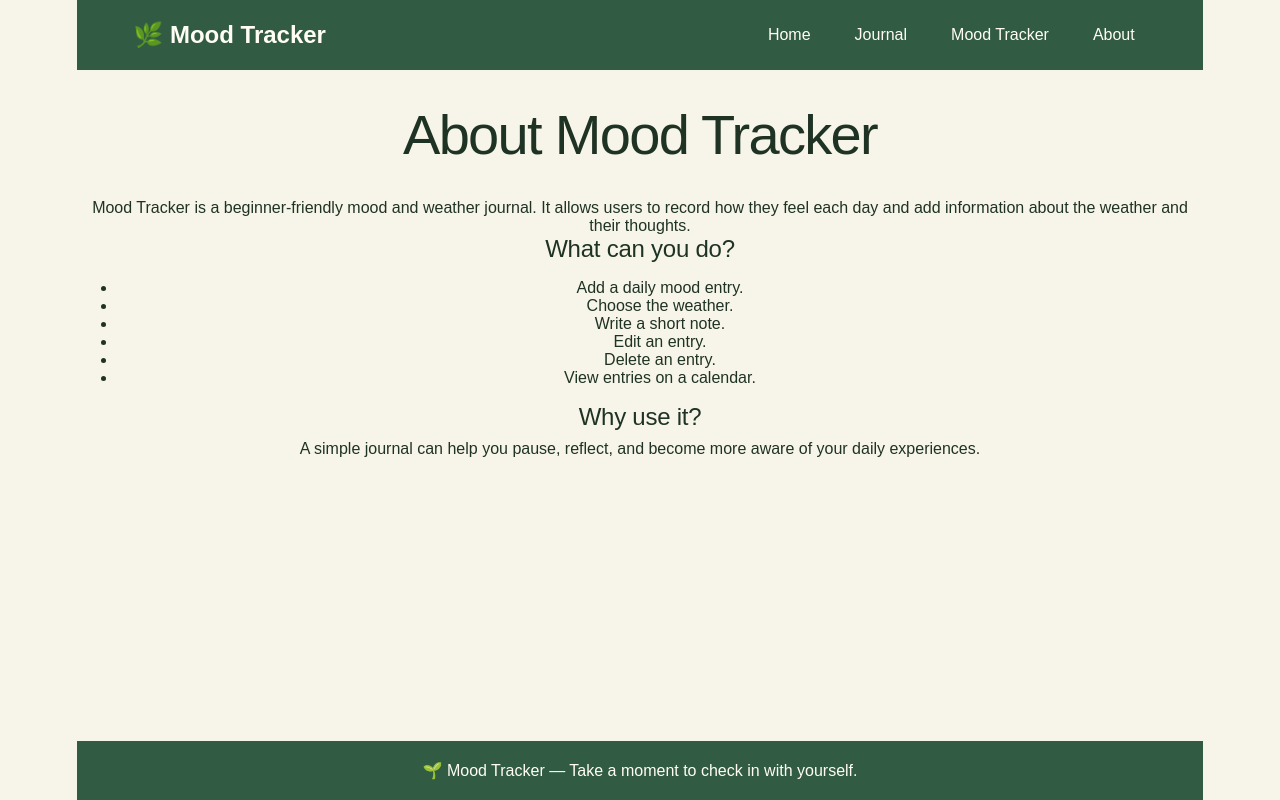
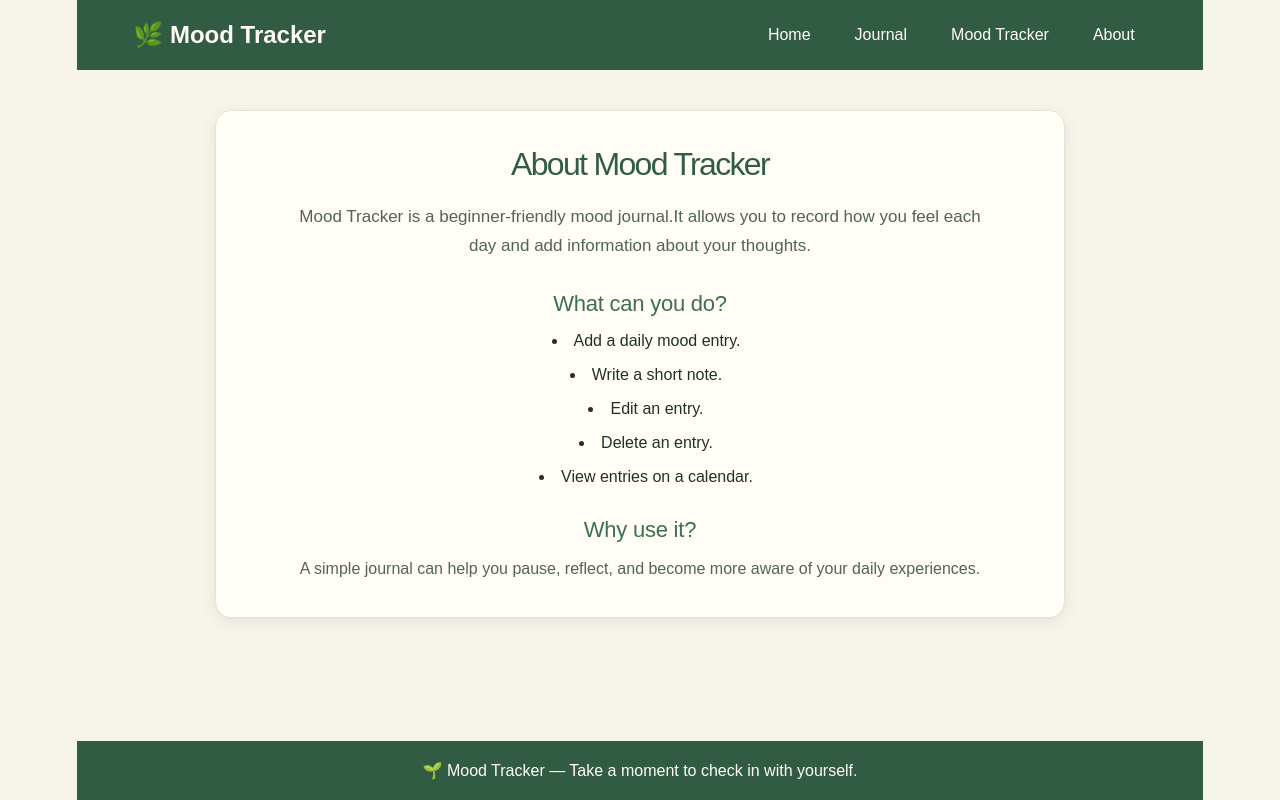
Before and after one commit to rekhavs003-cloud/unit-1-project, a React (Vite) app: page /about in a window 1280 px wide. Built offline with nearby package versions, Linux system fonts and the light colour scheme.

Commit message:
updated home page css styling

```diff
--- /dev/null
+++ b/src/pages/About.css
@@ -0,0 +1,87 @@
+/* =================================
+   About Page
+================================= */
+
+.about-page {
+  width: 100%;
+  max-width: 900px;
+  margin: 0 auto;
+  padding: 40px 25px;
+}
+
+.about-card {
+  background-color: #fffdf5;
+  border: 1px solid #dfe5dc;
+  border-radius: 16px;
+  padding: 35px 45px;
+  box-shadow: 0 4px 15px rgba(50, 80, 55, 0.1);
+}
+
+.about-card h1 {
+  margin: 0 0 15px;
+  text-align: center;
+  color: #315c43;
+  font-size: 32px;
+}
+
+.about-introduction {
+  max-width: 700px;
+  margin: 0 auto 30px;
+  text-align: center;
+  color: #506653;
+  font-size: 17px;
+  line-height: 1.7;
+}
+
+.about-section {
+  margin-top: 28px;
+}
+
+.about-section h2 {
+  margin-bottom: 12px;
+  color: #3f6f4f;
+  font-size: 22px;
+}
+
+.about-section p {
+  margin: 0;
+  color: #506653;
+  font-size: 16px;
+  line-height: 1.7;
+}
+
+.about-section ul {
+  margin: 0;
+  padding-left: 12px;
+  list-style-position: inside;
+}
+
+.about-section li {
+  margin-bottom: 10px;
+  line-height: 1.5;
+}
+
+/* Mobile */
+
+@media (max-width: 600px) {
+
+  .about-page {
+    padding: 25px 15px;
+  }
+
+  .about-card {
+    padding: 25px 20px;
+  }
+
+  .about-card h1 {
+    font-size: 27px;
+  }
+
+  .about-introduction {
+    font-size: 16px;
+  }
+
+  .about-section h2 {
+    font-size: 20px;
+  }
+}
--- a/src/pages/About.jsx
+++ b/src/pages/About.jsx
@@ -1,33 +1,39 @@
 import React from "react";
+import "./About.css";
+
 function About() {
   return (
-    <section className="page">
-      <div className="card">
+    <section className="about-page">
+      <div className="about-card">
+
         <h1>About Mood Tracker</h1>
 
-        <p>
-          Mood Tracker is a beginner-friendly mood and weather journal.
-          It allows users to record how they feel each day and add
-          information about the weather and their thoughts.
+        <p className="about-introduction">
+          Mood Tracker is a beginner-friendly mood journal.It allows you to record how you feel each day and add information
+          about your thoughts.
         </p>
 
+        <div className="about-section">
           <h2>What can you do?</h2>
 
           <ul>
             <li>Add a daily mood entry.</li>
-          <li>Choose the weather.</li>
             <li>Write a short note.</li>
             <li>Edit an entry.</li>
             <li>Delete an entry.</li>
             <li>View entries on a calendar.</li>
           </ul>
+        </div>
 
+        <div className="about-section">
           <h2>Why use it?</h2>
 
           <p>
-          A simple journal can help you pause, reflect, and become
-          more aware of your daily experiences.
+            A simple journal can help you pause, reflect, and become more
+            aware of your daily experiences.
           </p>
+        </div>
+
       </div>
     </section>
   );
```
Lines whose indentation alone changed are shown as unchanged.
